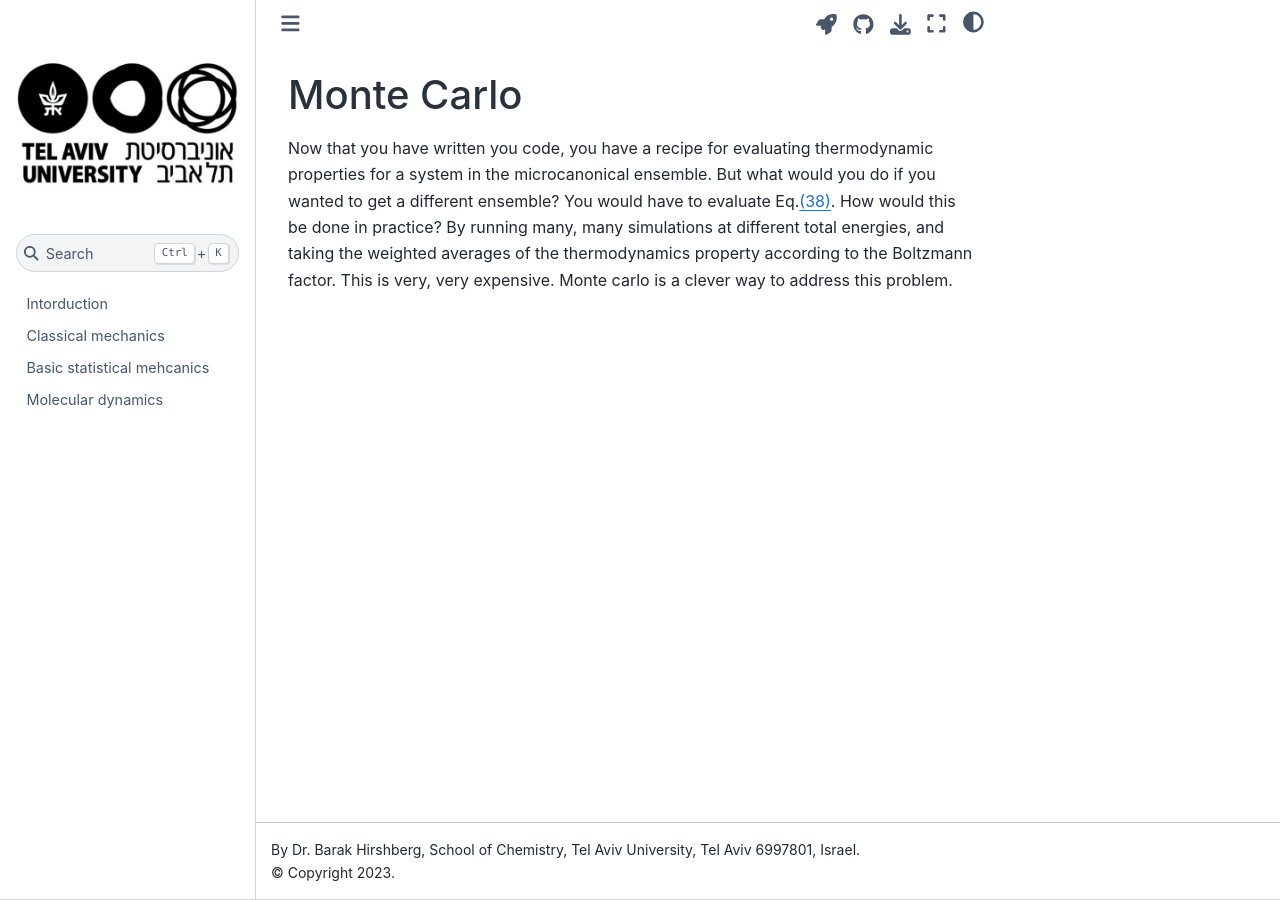
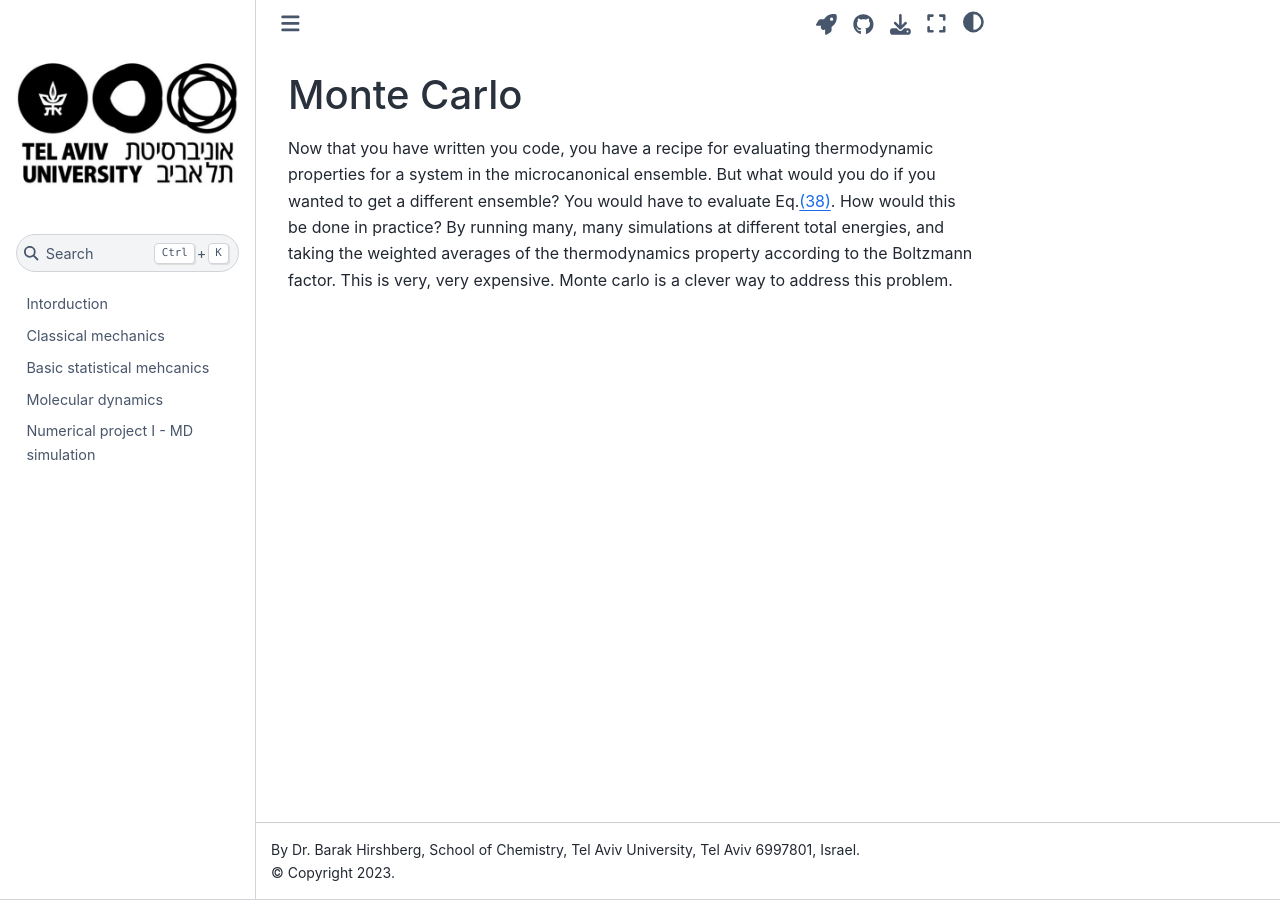
Before and after one commit to BarakHirshberg/MolecularSimulations, a Jupyter Book: the page built from MonteCarlo.ipynb, in a window 1280 px wide. Built offline with Jupyter Book 1.0.4 settings and Sphinx 7.4.7 and the Sphinx Book theme 1.1.4, drawn with Linux system fonts in a browser that asks for light colours; part of the change alters nothing that is shown.

```diff
--- a/_config.yml
+++ b/_config.yml
@@ -21,14 +21,14 @@ bibtex_bibfiles:
 
 # Information about where the book exists on the web
 repository:
-  url: https://github.com/BarakHirshberg/book  # Online location of your book
-  branch: master  # Which branch of the repository should be used when creating links (optional)
+  url: https://github.com/BarakHirshberg/MolecularSimulations  # Online location of your book
+  branch: main  # Which branch of the repository should be used when creating links (optional)
 
 #Launch on colab
 launch_buttons:
   notebook_interface: "classic" #"jupyterlab"  # or "classic"
   colab_url: "https://colab.research.google.com"
-  binderhub_url: "https://mybinder.org/v2/gh/BarakHirshberg/book/master"  # The URL for your BinderHub (e.g., https://mybinder.org)
+  binderhub_url: "https://mybinder.org/v2/gh/BarakHirshberg/MolecularSimulations/main"  # The URL for your BinderHub (e.g., https://mybinder.org)
   thebe: true
 
 # Add GitHub buttons to your book
--- a/_toc.yml
+++ b/_toc.yml
@@ -7,3 +7,4 @@ chapters:
 - file: ClassicalMech
 - file: StatMech
 - file: MolecularDynamics
+- file: NumProjI
```
Also changed, not shown: NumProjI.ipynb (renamed from NumProj_I.ipynb).
